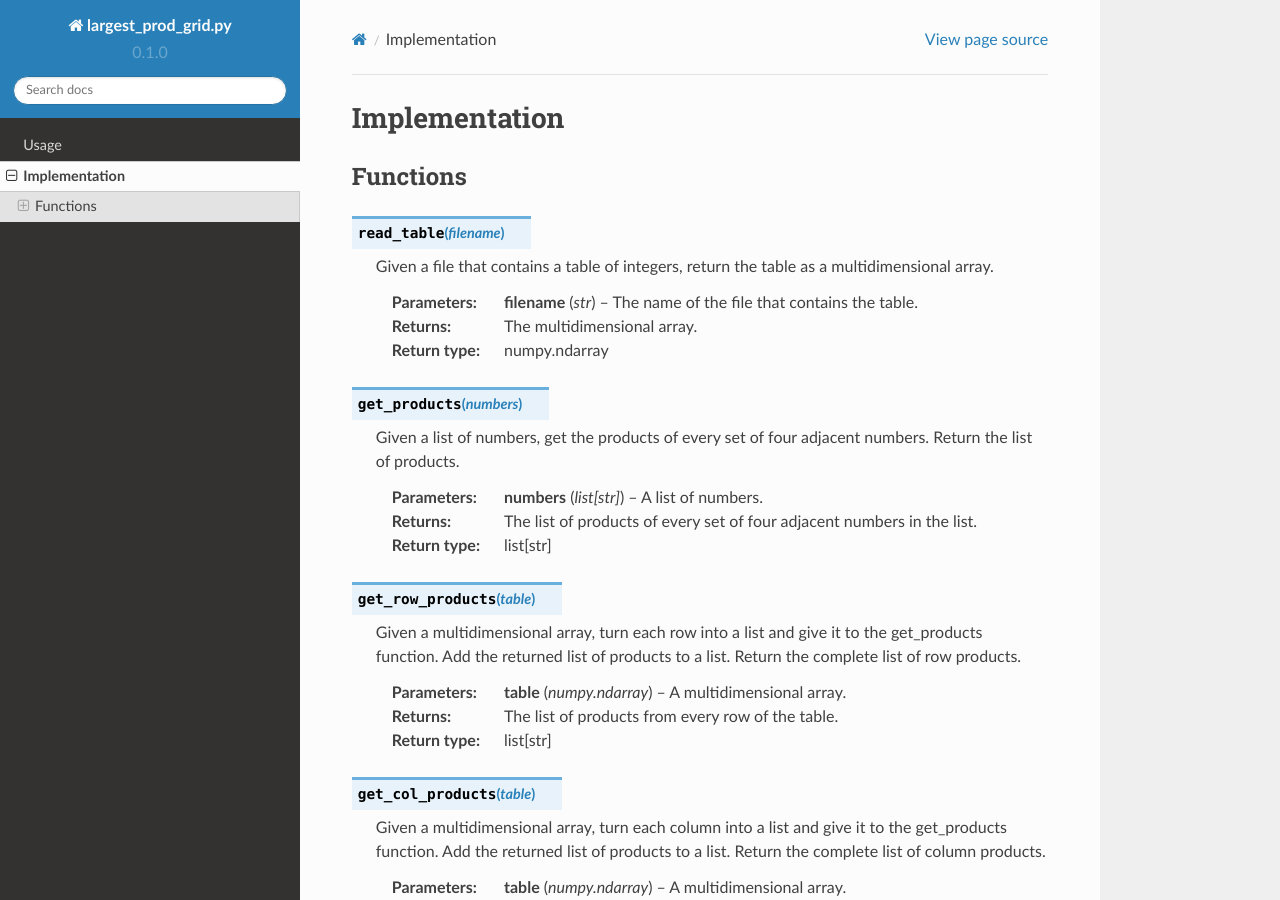
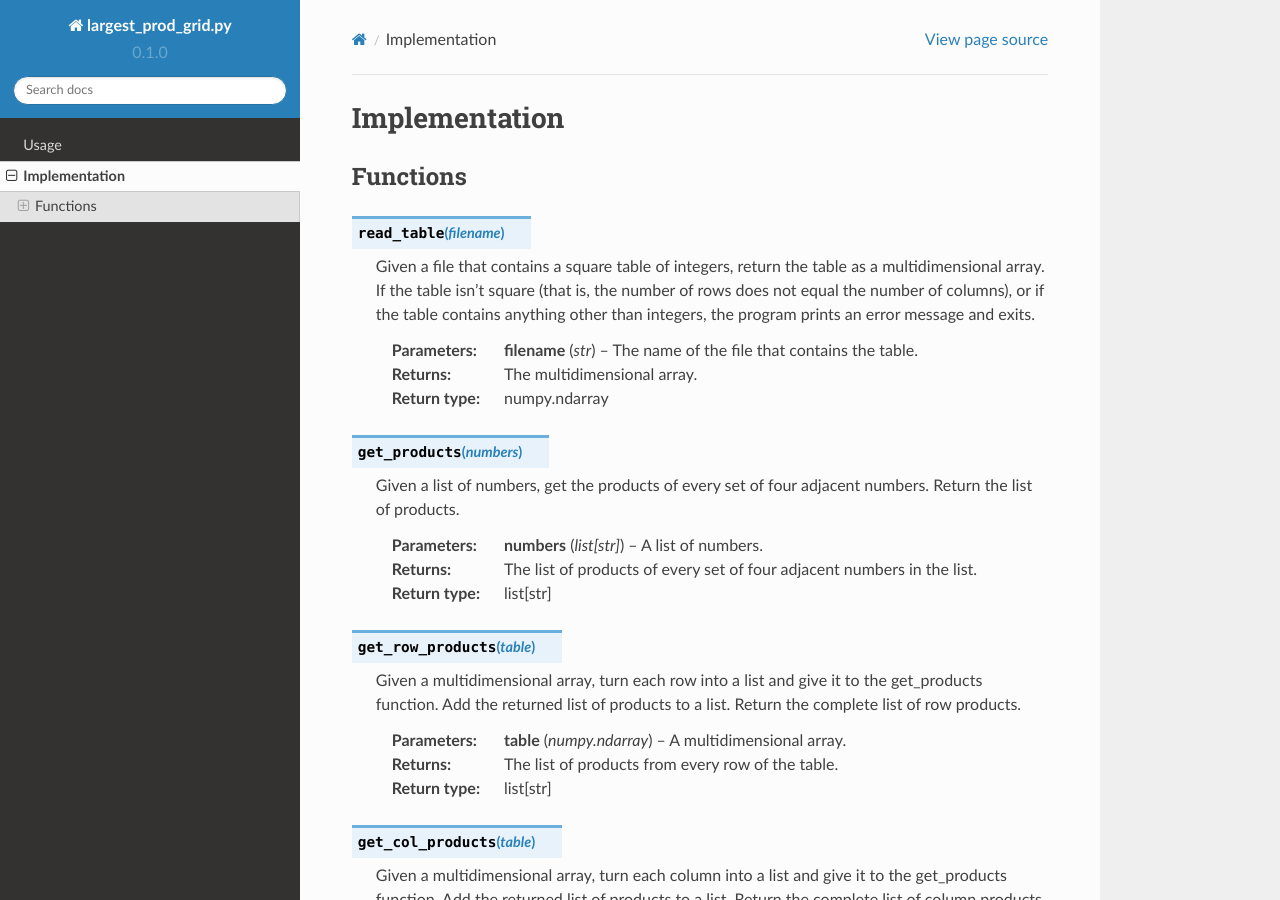
Before and after one commit to XtinaJohnson/largest_prod_grid_docs, a Sphinx documentation site: the page built from docs/source/impl.rst, in a window 1280 px wide and 900 px high. Built offline with Sphinx 7.4.7 and the Read the Docs theme 2.0.0, drawn with Linux system fonts in a browser that asks for light colours.

Commit message:
Update impl.rst

```diff
--- a/docs/source/impl.rst
+++ b/docs/source/impl.rst
@@ -6,7 +6,7 @@ Functions
 
 .. py:function:: read_table(filename)
 
-   Given a file that contains a table of integers, return the table as a multidimensional array.
+   Given a file that contains a square table of integers, return the table as a multidimensional array. If the table isn't square (that is, the number of rows does not equal the number of columns), or if the table contains anything other than integers, the program prints an error message and exits.
 
    :param filename: The name of the file that contains the table.
    :type filename: str
```
